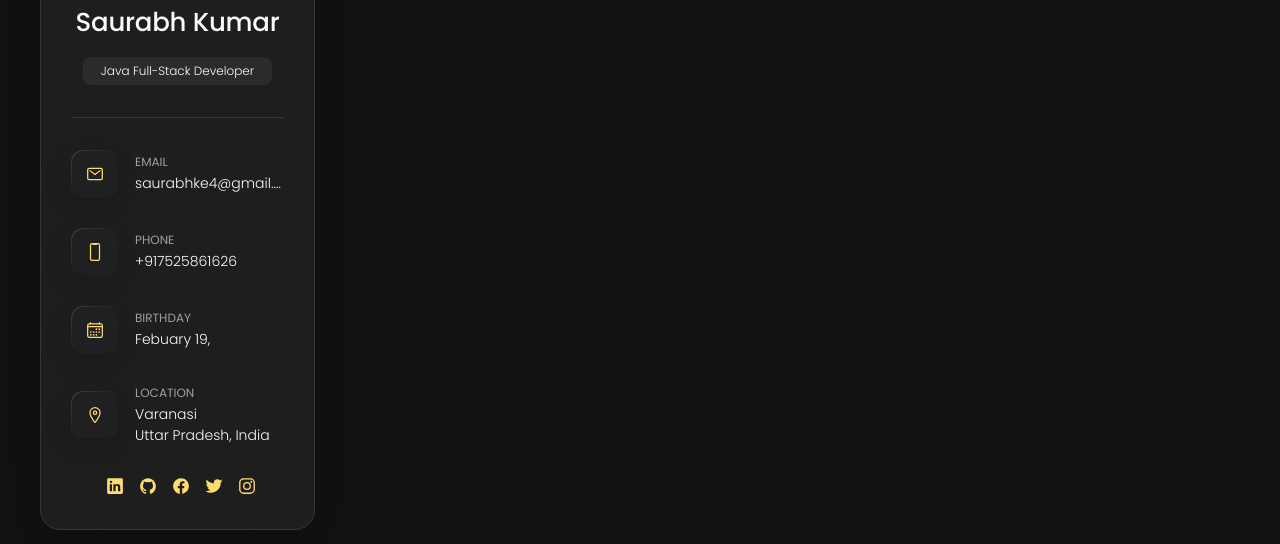
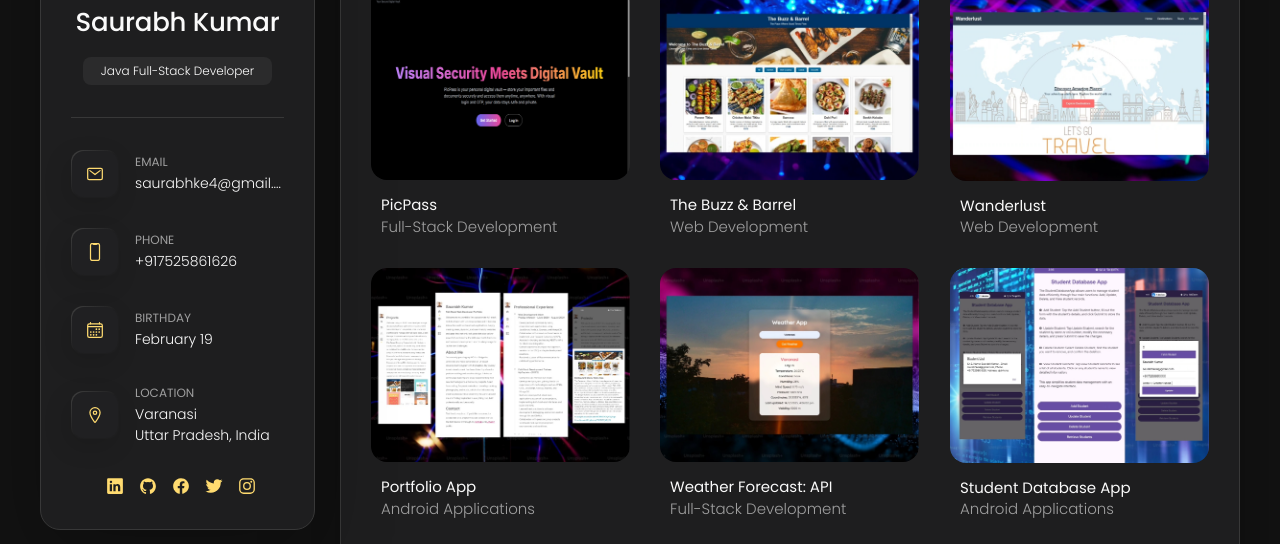
Before and after one commit to Saurabh19F/Digital-Portfolio, a plain HTML site: page index.html in a window 1280 px wide. Both pictures are taken after a click on the button "Projects". Shown: the part 256-800 px from the top of the page. Drawn offline with nearby package versions, Linux system fonts and the light colour scheme.

Commit message:
index.html

```diff
--- a/index.html
+++ b/index.html
@@ -84,7 +84,7 @@
 
             <div class="contact-info">
               <p class="contact-title">Birthday</p>
-              <time datetime="1982-06-23">Febuary 19, </time>
+              <time datetime="2001-02-19">February 19</time>
             </div>
           </li>
 
@@ -669,7 +669,7 @@
 
 
             </li>
-         </ol>
+        </ol>
 
         </section>
 
@@ -832,7 +832,7 @@
         - #PROJECTS
       -->
 
-      <article class="portfolio" data-page="portfolio">
+      <article class="portfolio" data-page="projects">
 
         <header>
           <h2 class="h2 article-title">Projects</h2>
@@ -883,7 +883,7 @@
               </li>
 
               <li class="select-item">
-                <button data-select-item> Android Applications</button>
+                <button data-select-item>Android Applications</button>
               </li>
 
               <li class="select-item">
@@ -964,11 +964,8 @@
 
                   <img src="./assets/images/pp7.jpg" alt="dsm." loading="lazy">
                 </figure>
-
                 <h3 class="project-title">Weather Forecast: API</h3>
-
                 <p class="project-category">Full-Stack Development</p>
-
               </a>
             </li>
 
@@ -1045,11 +1042,11 @@
             </li>
 
           </ul>
+        </section>
+      </article>
 
-        </section>
 
-      </article>
-     <!--
+      <!--
         - #CONTACT
       -->
 
```
